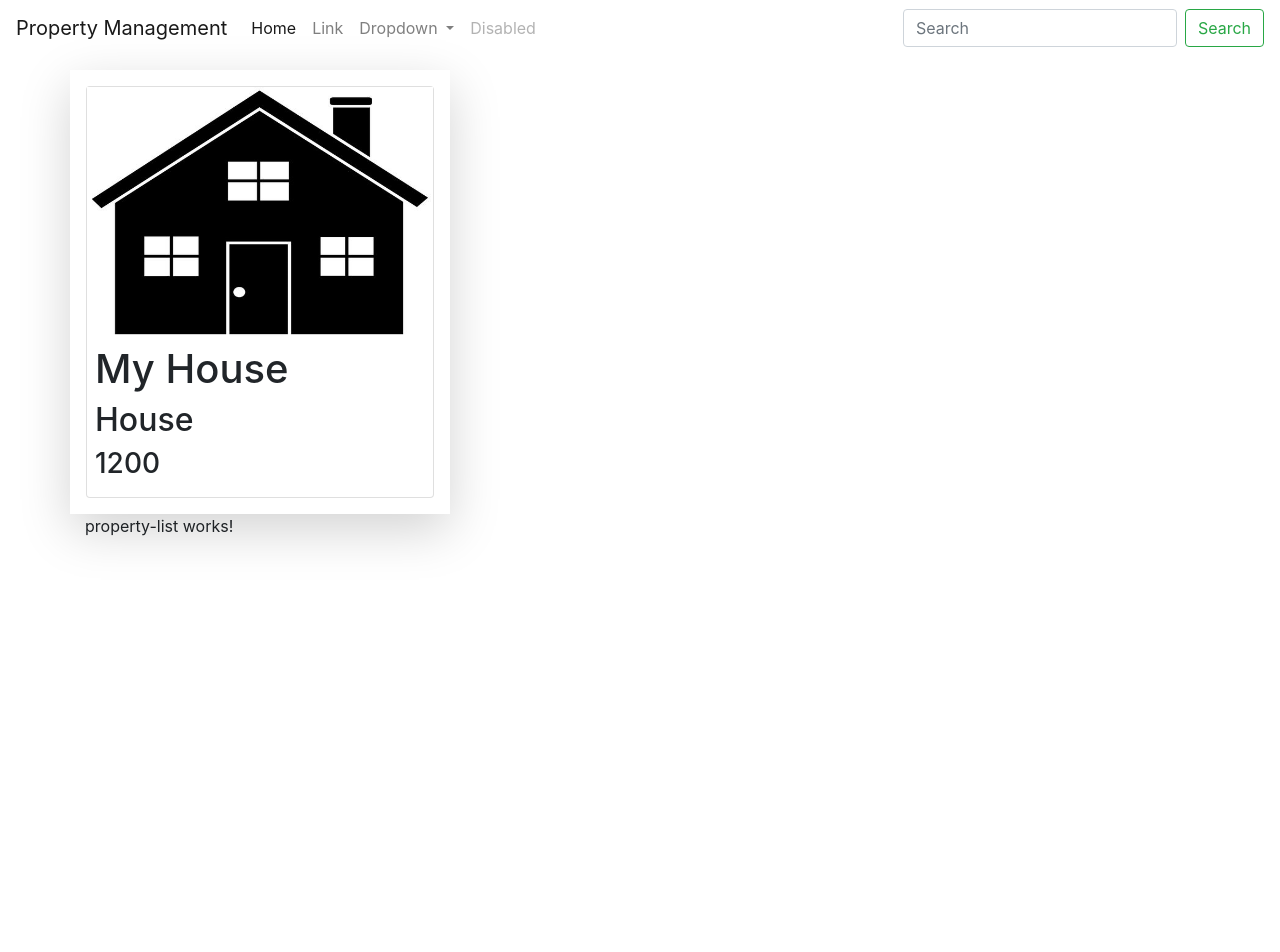
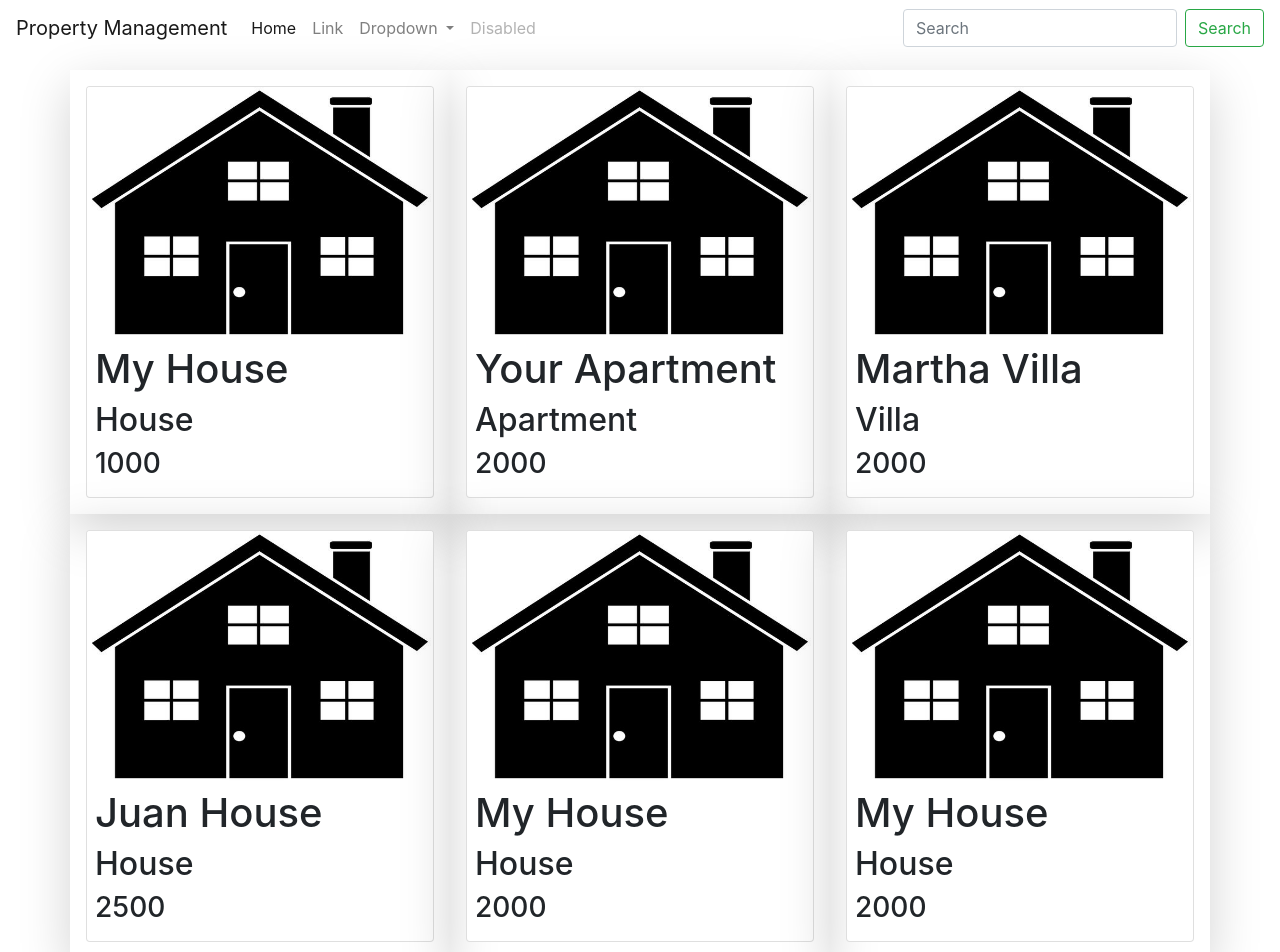
Before and after one commit to francisramirez/propertyadmin, an Angular app in the folder FrontEnd/: page / in a window 1280 px wide. Shown: the top 952 px of the page. Before the commit the page ends 800 px from the top, so only its background shows below. Built offline with nearby package versions, Linux system fonts and the light colour scheme.

Commit message:
Agregando Property-list

```diff
--- a/FrontEnd/src/app/app.component.html
+++ b/FrontEnd/src/app/app.component.html
@@ -1,5 +1,4 @@
 <app-nav-bar></app-nav-bar>
 <div class="container" style="margin-top: 70px;">
-  <app-property-card></app-property-card>
   <app-property-list></app-property-list>
 </div>
--- /dev/null
+++ b/FrontEnd/src/app/property/model/property.ts
@@ -0,0 +1,6 @@
+export interface Property {
+  Id:number,
+    Name:string,
+    Type:string,
+    Price:number
+}
--- a/FrontEnd/src/app/property/property-card/property-card.component.css
+++ b/FrontEnd/src/app/property/property-card/property-card.component.css
@@ -1,3 +1,33 @@
-.propImg{
+.card:hover img {
+ transform: scale(1.2,1.2);
+ transition-duration: 500ms;
+ transition-timing-function: ease-out;
+ opacity: .5;
+}
+.card img {
+  transform: scale(1,1);
+  transition-duration: 500ms;
+  transition-timing-function: ease-out;
   height: 250px;
+
+ }
+.card-img-wrapper{
+ overflow: hidden;
+ position: relative;
 }
+.member-icons{
+ position: absolute;
+ bottom: -10%;
+ left: 0;
+ right: 0;
+ margin-left: auto;
+ margin-right: auto;
+ opacity: 0;
+}
+.card-img-wrapper:hover .member-icons{
+   bottom: 0;
+   opacity: 1;
+}
+.animate{
+  transition: all 0.3s ease-out;
+}
--- a/FrontEnd/src/app/property/property-card/property-card.component.html
+++ b/FrontEnd/src/app/property/property-card/property-card.component.html
@@ -1,13 +1,18 @@
-<div class="row">
-  <div class="shadow-lg col-sm-4 p-3">
     <div class="card">
-      <img class="propImg" src="assets/images/houseblack.png" alt="">
+       <div class="card-img-wrapper">
+        <img class="card-img-top" src="assets/images/houseblack.png" alt="">
+         <ul class="list-inline text-center member-icons animate">
+           <li class="list-inline-item">
+             <button type="button" class="btn btn-primary"><i class="far fa-edit"></i></button>
+           </li>
+           <li class="list-inline-item">
+            <button type="button" class="btn btn-success"><i class="far fa-address-book"></i></button>
+           </li>
+         </ul>
+      </div>
      <div class="card-body p-2">
-      <h1>{{Property.Name}}</h1>
-      <h2>{{Property.Type}}</h2>
-      <h3>{{Property.Price}}</h3>
+      <h1>{{property.Name}}</h1>
+      <h2>{{property.Type}}</h2>
+      <h3>{{property.Price}}</h3>
      </div>
      </div>
-
-  </div>
-</div>
--- a/FrontEnd/src/app/property/property-card/property-card.component.ts
+++ b/FrontEnd/src/app/property/property-card/property-card.component.ts
@@ -1,4 +1,4 @@
-import { Component } from "@angular/core";
+import { Component, Input } from "@angular/core";
 
 @Component({
   selector:'app-property-card',
@@ -6,10 +6,8 @@ import { Component } from "@angular/core";
   styleUrls:['./property-card.component.css']
 })
 export class PropertyCardComponent{
- Property: any = {
-    "Id":1,
-    "Name":"My House",
-    "Type":"House",
-    "Price":1200
- }
+
+  @Input() property: any;
+
+
 }
--- a/FrontEnd/src/app/property/property-list/property-list.component.html
+++ b/FrontEnd/src/app/property/property-list/property-list.component.html
@@ -1 +1,5 @@
-<p>property-list works!</p>
+<div class="row">
+  <div *ngFor="let property of Properties" class="shadow-lg col-sm-4 p-3">
+    <app-property-card [property] = "property"></app-property-card>
+  </div>
+</div>
--- a/FrontEnd/src/app/property/property-list/property-list.component.ts
+++ b/FrontEnd/src/app/property/property-list/property-list.component.ts
@@ -1,4 +1,5 @@
 import { Component, OnInit } from '@angular/core';
+import { Property } from '../model/property';
 
 @Component({
   selector: 'app-property-list',
@@ -7,6 +8,41 @@ import { Component, OnInit } from '@angular/core';
 })
 export class PropertyListComponent implements OnInit {
 
+  Properties: Array<any> = [ {
+    "Id":1,
+    "Name":"My House",
+    "Type":"House",
+    "Price":1000
+ },
+ {
+  "Id":1,
+  "Name":"Your Apartment",
+  "Type":"Apartment",
+  "Price":2000
+},
+{
+  "Id":1,
+  "Name":"Martha Villa",
+  "Type":"Villa",
+  "Price":2000
+},
+{
+  "Id":1,
+  "Name":"Juan House",
+  "Type":"House",
+  "Price":2500
+}, {
+  "Id":1,
+  "Name":"My House",
+  "Type":"House",
+  "Price":2000
+}, {
+  "Id":1,
+  "Name":"My House",
+  "Type":"House",
+  "Price":2000
+}
+];
   constructor() { }
 
   ngOnInit(): void {
--- a/FrontEnd/src/index.html
+++ b/FrontEnd/src/index.html
@@ -1,6 +1,8 @@
 <!doctype html>
 <html lang="en">
 <head>
+  <script src="https://kit.fontawesome.com/eb42f14f54.js" crossorigin="anonymous"></script>
+
   <meta charset="utf-8">
   <title>Property Admin</title>
   <base href="/">
```
